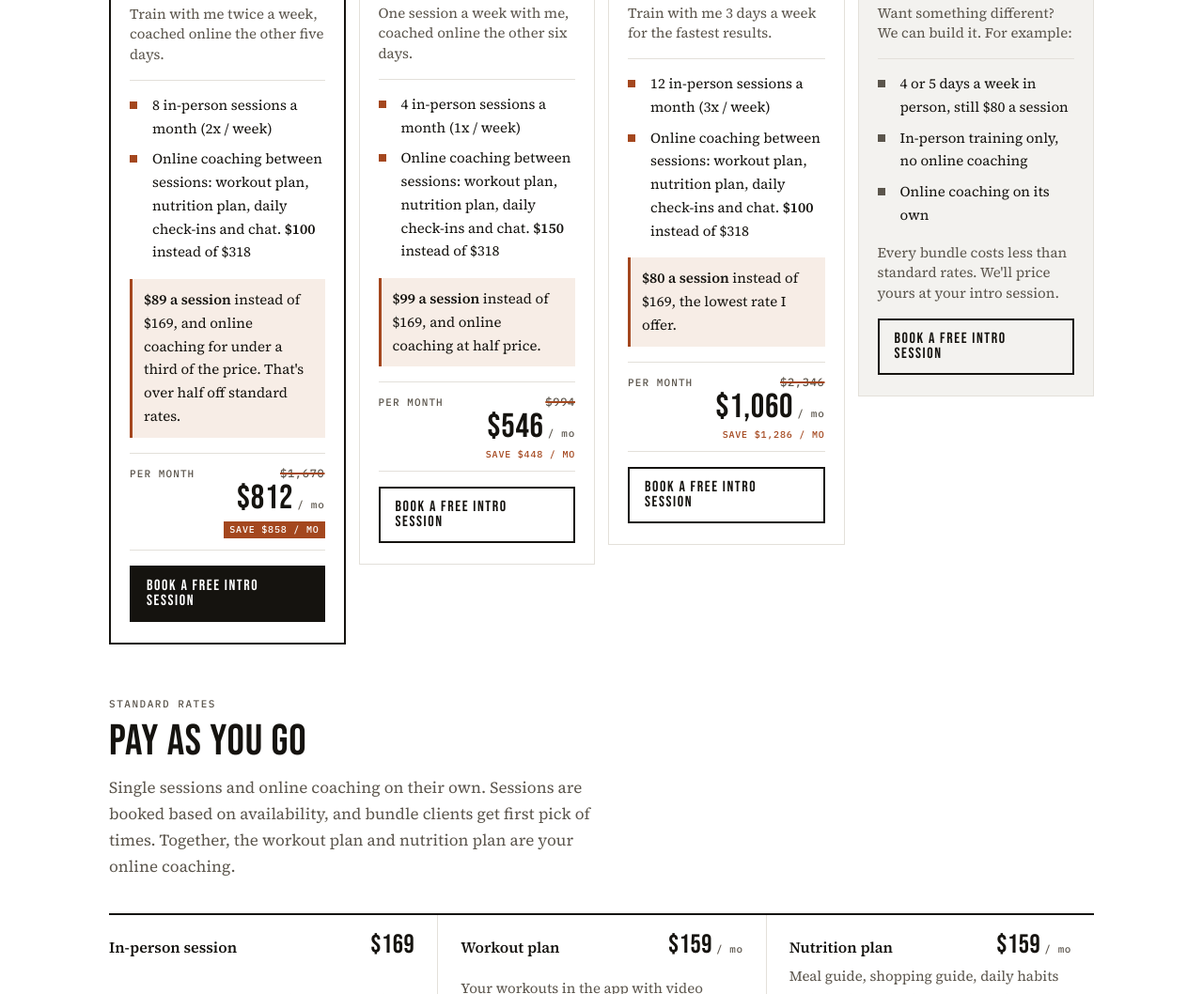
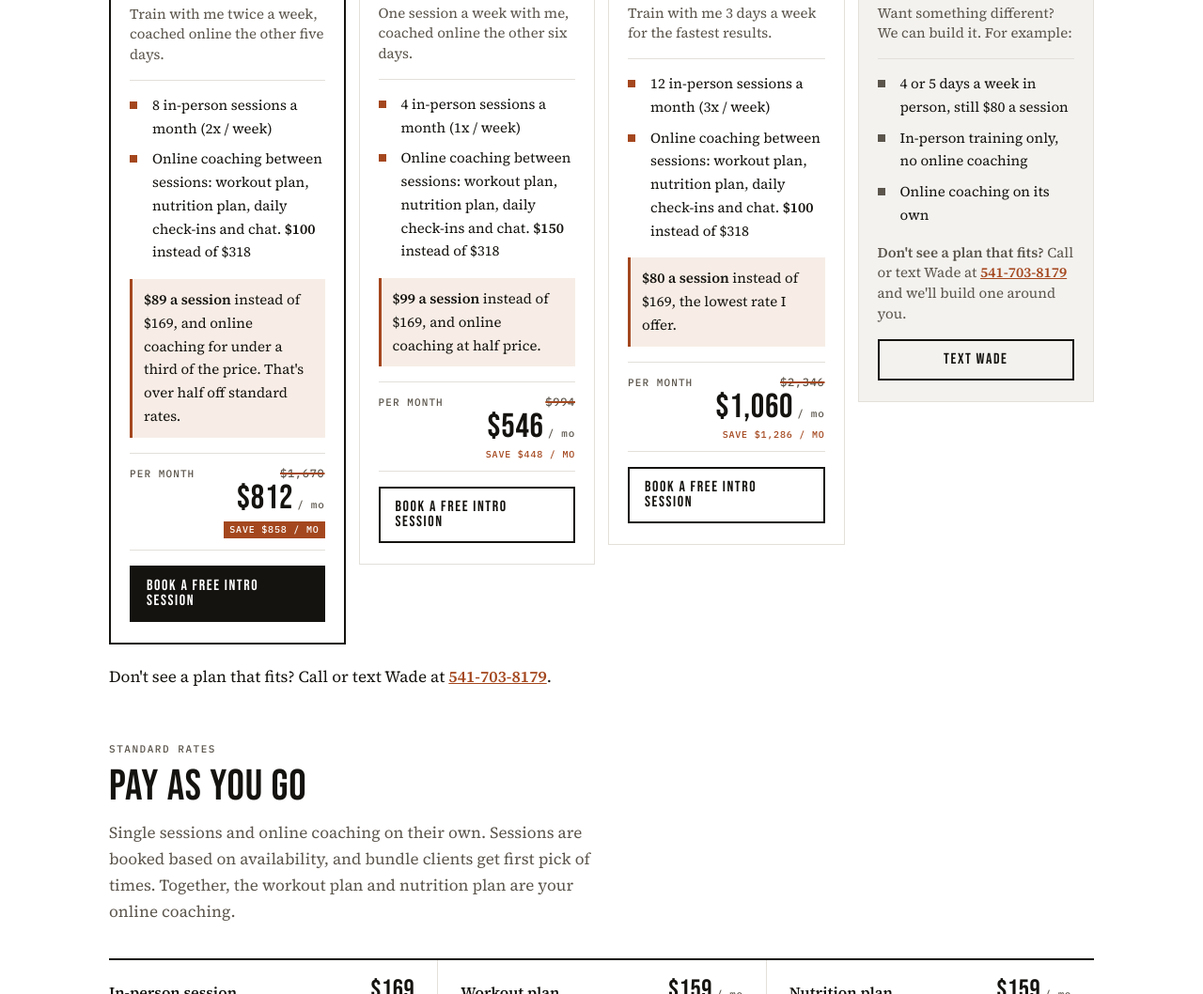
Before and after one commit to primalrootsfitness/primal-roots-site, a plain HTML site: page pricing.html in a window 1280 px wide. Shown: the part 1351-2409 px from the top of the page at 94% size. Drawn offline with Linux system fonts and the light colour scheme.

Commit message:
Pricing: 'Don't see a plan that fits? Call or text Wade'
Co-Authored-By: Claude Opus 5.5 <noreply@anthropic.com>
Claude-Session: https://claude.ai/code/session_01GwHZ2xzyoLh6S8vN4LM5QD

```diff
--- a/pricing.html
+++ b/pricing.html
@@ -60,9 +60,10 @@
 
 <article class="tier custom"><span class="tag">Your plan</span><h3>Build your own</h3><p class="sub">Want something different? We can build it. For example:</p>
 <ul class="incl"><li>4 or 5 days a week in person, still $80 a session</li><li>In-person training only, no online coaching</li><li>Online coaching on its own</li></ul>
-<p class="sub">Every bundle costs less than standard rates. We'll price yours at your intro session.</p>
-<a class="btn ghost" href="book.html">Book a free intro session</a></article>
+<p class="sub"><b>Don't see a plan that fits?</b> Call or text Wade at <a href="tel:+15417038179">541-703-8179</a> and we'll build one around you.</p>
+<a class="btn ghost" href="sms:+15417038179">Text Wade</a></article>
 </div>
+<p class="fitnote">Don't see a plan that fits? Call or text Wade at <a href="tel:+15417038179">541-703-8179</a>.</p>
 
 <div class="head" style="margin-top:56px"><p class="label">Standard rates</p><h2>Pay as you go</h2><p>Single sessions and online coaching on their own. Sessions are booked based on availability, and bundle clients get first pick of times. Together, the workout plan and nutrition plan are your online coaching.</p></div>
 <div class="rates">
--- a/styles.css
+++ b/styles.css
@@ -283,3 +283,5 @@ footer p.sms a{color:inherit;text-decoration:underline}
 .founding .wrap{display:flex;flex-wrap:wrap;gap:8px 20px;align-items:center;justify-content:space-between;padding-block:12px}
 .founding p{margin:0;font-size:16px;line-height:1.4}
 .founding a{color:#fff;font:500 12px/1 var(--mono);letter-spacing:.08em;text-transform:uppercase;text-decoration:underline;text-underline-offset:3px;white-space:nowrap}
+.fitnote{margin:20px 0 0;font-size:17px}
+.fitnote a,.tier .sub a{color:var(--rust);font-weight:600;white-space:nowrap}
```
